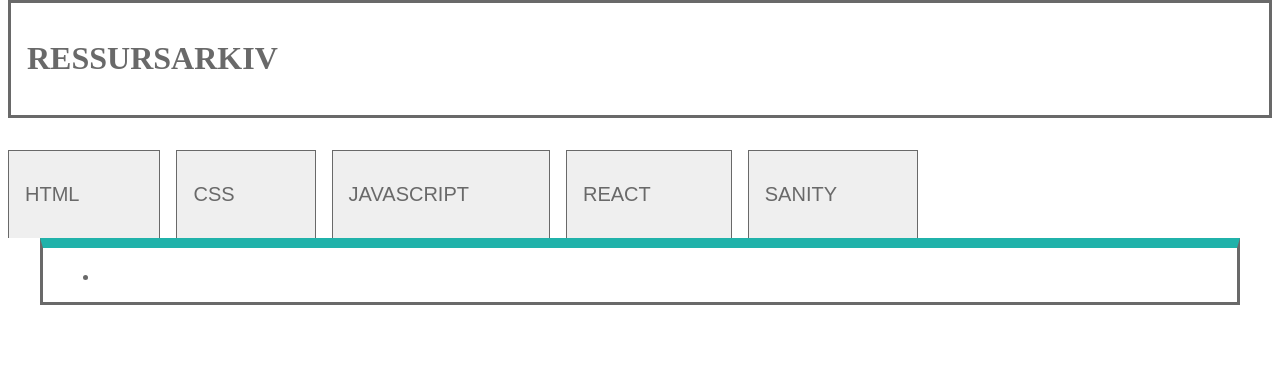
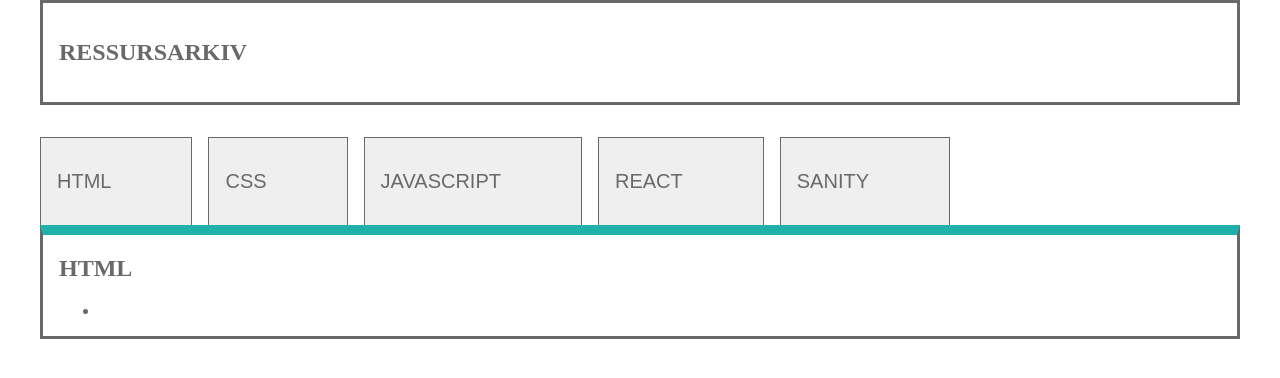
Before and after one commit to alexan1109/uin23ak3_resourceapp_group14, a React (Create React App) app in the folder ressursarkiv/: page / in a window 1280 px wide. Shown: the top 378 px of the page. Built offline with nearby package versions, Linux system fonts and the light colour scheme.

Commit message:
Fikset class og litt css

```diff
--- a/ressursarkiv/public/index.html
+++ b/ressursarkiv/public/index.html
@@ -6,7 +6,7 @@
     <meta name="viewport" content="width=device-width, initial-scale=1.0">
     <title>Arbeidskrav 3</title>
 </head>
-<body>
-    <div id="root"></div>
-</body>
+  <body>
+    <div class="container" id="root"></div>
+  </body>
 </html>
--- a/ressursarkiv/src/components/Main.js
+++ b/ressursarkiv/src/components/Main.js
@@ -1,13 +1,14 @@
+import Title from "./Title";
+
 export default function Main(){
     return (
         <>
-        <div class="container">
+        <div className="container">
         <main>
             <article id="htmlinfo">
-                <h2 class="category_name"></h2>
-                <p class="category_info"></p>
+                <Title className="category_name" name="HTML"/>
                 <ul >
-                    <li class="category_list">
+                    <li className="category_list">
 
                     </li>
                 </ul>
--- a/ressursarkiv/src/components/Title.js
+++ b/ressursarkiv/src/components/Title.js
@@ -1,3 +1,3 @@
 export default function Title({name}){
-    return <h1>{name}</h1>
+    return <h2>{name}</h2>
 }
```
